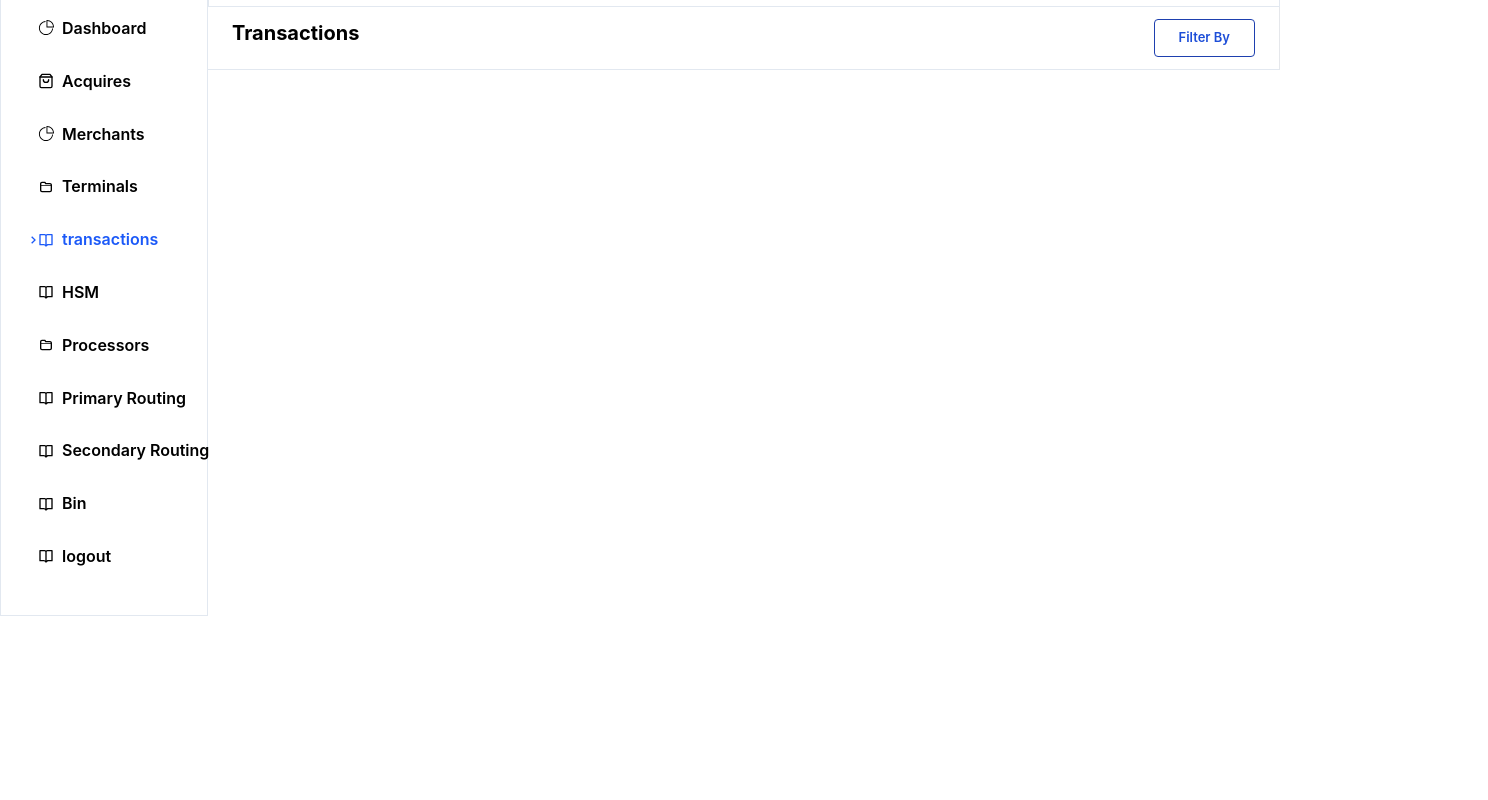
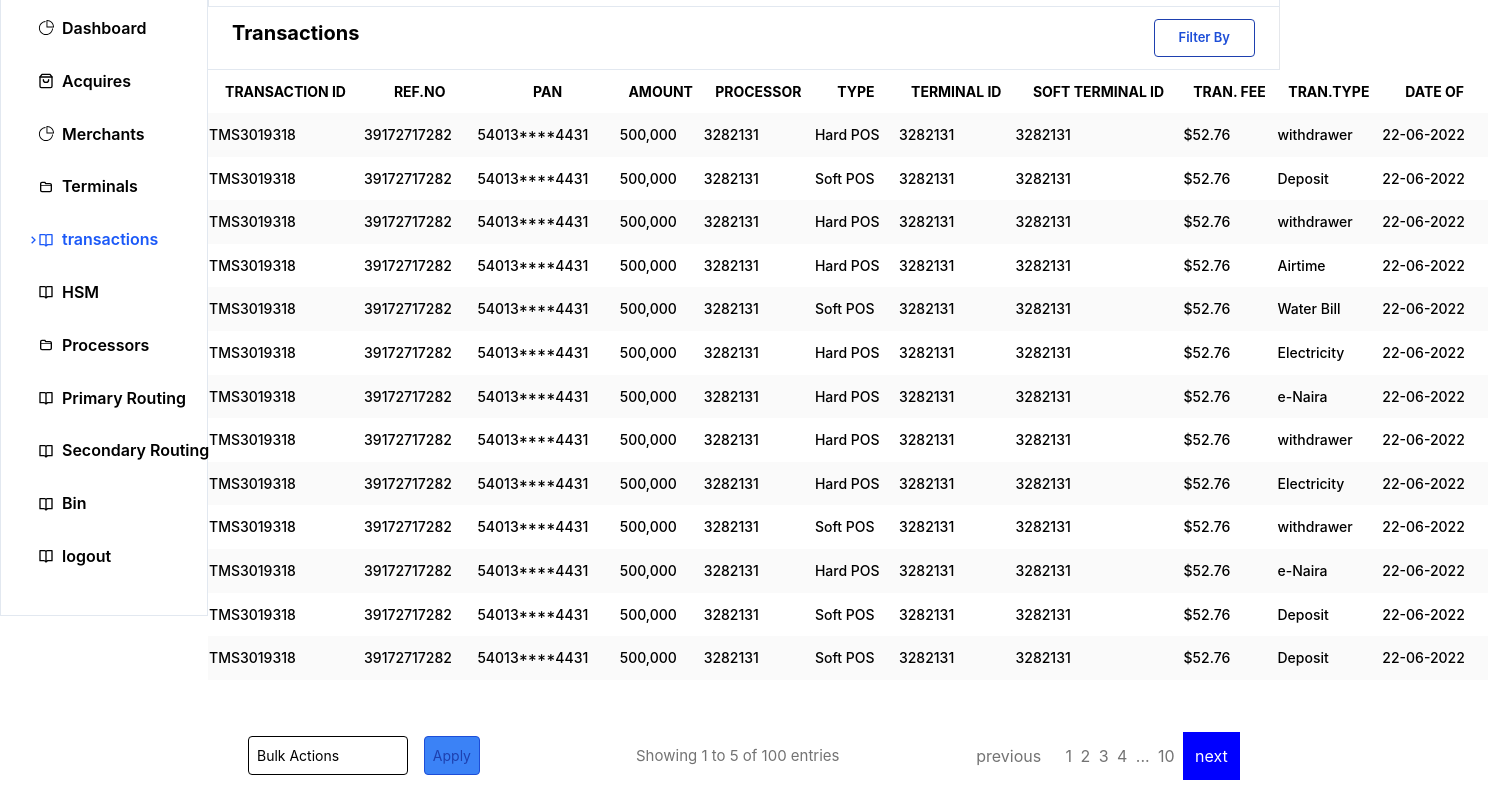
Before and after one commit to brunolotab/Tms30project, a React (Vite) app in the folder Tm30project/: page /Transactions in a window 1280 px wide. Shown: the part 55-855 px from the top of the page, 1488 px wide, since content can reach past the window. Before the commit the page ends 800 px from the top, so only its background shows below. Built offline with nearby package versions, Linux system fonts and the light colour scheme.

Commit message:
8th commits

```diff
--- /dev/null
+++ b/Tm30project/src/Components/ApplyButton/Apply.jsx
@@ -0,0 +1,14 @@
+import React from 'react'
+
+function Apply() {
+  return (
+    <div className='p-5 font-normal text-[14px] w-[17rem]'>
+        <div className='flex gap-4'>
+          <div className='p-2 border border-black rounded-[4px] w-[10rem]'> Bulk Actions</div>
+          <button className='border border-blue-700 rounded-[4px] p-2 w-25 text-blue-800 bg-blue-500'> Apply</button>
+        </div>
+      </div>
+  )
+}
+
+export default Apply
--- /dev/null
+++ b/Tm30project/src/Components/ShowPages/ShowPages.jsx
@@ -0,0 +1,35 @@
+import React from 'react'
+import { NavLink } from 'react-router-dom'
+import styled from 'styled-components'
+
+
+function ShowPages() {
+  return (
+    <Niv>
+            <div className='text-neutral-500 flex justify-between items-center float-right'>
+                <div className='text-[15px] w-[19rem]'>Showing 1 to 5 of 100 entries</div>
+                <div className='flex justify-around items-center w-[20rem] p-4'>
+                    <div><button className='p-4'>previous</button></div>
+                    <div>1</div>
+                    <div>2</div>
+                    <NavLink to={'Hsmpg3'}><div>3</div></NavLink>
+                    <NavLink to={'Hsmpg4'}><div>4</div></NavLink>
+                    <NavLink to={'Hsmpg..'}><div>...</div></NavLink>
+                    <NavLink to={'Hsmpg10'}><div>10</div></NavLink>
+                    <NavLink to={''}><div className='p-2'><button>next</button></div></NavLink>
+                </div>
+            </div>
+        </Niv>
+  )
+}
+
+export default ShowPages
+
+const Niv = styled.div`
+    a.active {
+        padding: 4px;
+        background-color: blue;
+        text-decoration: none;
+        color: #ffff;
+    }
+`
--- /dev/null
+++ b/Tm30project/src/Pages/Transactions/DataTransaction/Datatransaction.jsx
@@ -0,0 +1,16 @@
+
+export const Datatransaction = [
+    {Id: 'TMS3019318', RefNo:'39172717282', Pan:'54013****4431', Amt:'500,000',ProId:'3282131',Type:'Hard POS',TID:'3282131', STID:'3282131', Fee:'$52.76', Tfree:'withdrawer', date:'22-06-2022'},
+    {Id: 'TMS3019318', RefNo:'39172717282', Pan:'54013****4431', Amt:'500,000',ProId:'3282131',Type:'Soft POS',TID:'3282131', STID:'3282131', Fee:'$52.76', Tfree:'Deposit', date:'22-06-2022'},
+    {Id: 'TMS3019318', RefNo:'39172717282', Pan:'54013****4431', Amt:'500,000',ProId:'3282131',Type:'Hard POS',TID:'3282131', STID:'3282131', Fee:'$52.76', Tfree:'withdrawer', date:'22-06-2022'},
+    {Id: 'TMS3019318', RefNo:'39172717282', Pan:'54013****4431', Amt:'500,000',ProId:'3282131',Type:'Hard POS',TID:'3282131', STID:'3282131', Fee:'$52.76', Tfree:'Airtime', date:'22-06-2022'},
+    {Id: 'TMS3019318', RefNo:'39172717282', Pan:'54013****4431', Amt:'500,000',ProId:'3282131',Type:'Soft POS',TID:'3282131', STID:'3282131', Fee:'$52.76', Tfree:'Water Bill', date:'22-06-2022'},
+    {Id: 'TMS3019318', RefNo:'39172717282', Pan:'54013****4431', Amt:'500,000',ProId:'3282131',Type:'Hard POS',TID:'3282131', STID:'3282131', Fee:'$52.76', Tfree:'Electricity', date:'22-06-2022'},
+    {Id: 'TMS3019318', RefNo:'39172717282', Pan:'54013****4431', Amt:'500,000',ProId:'3282131',Type:'Hard POS',TID:'3282131', STID:'3282131', Fee:'$52.76', Tfree:'e-Naira', date:'22-06-2022'},
+    {Id: 'TMS3019318', RefNo:'39172717282', Pan:'54013****4431', Amt:'500,000',ProId:'3282131',Type:'Hard POS',TID:'3282131', STID:'3282131', Fee:'$52.76', Tfree:'withdrawer', date:'22-06-2022'},
+    {Id: 'TMS3019318', RefNo:'39172717282', Pan:'54013****4431', Amt:'500,000',ProId:'3282131',Type:'Hard POS',TID:'3282131', STID:'3282131', Fee:'$52.76', Tfree:'Electricity', date:'22-06-2022'},
+    {Id: 'TMS3019318', RefNo:'39172717282', Pan:'54013****4431', Amt:'500,000',ProId:'3282131',Type:'Soft POS',TID:'3282131', STID:'3282131', Fee:'$52.76', Tfree:'withdrawer', date:'22-06-2022'},
+    {Id: 'TMS3019318', RefNo:'39172717282', Pan:'54013****4431', Amt:'500,000',ProId:'3282131',Type:'Hard POS',TID:'3282131', STID:'3282131', Fee:'$52.76', Tfree:'e-Naira', date:'22-06-2022'},
+    {Id: 'TMS3019318', RefNo:'39172717282', Pan:'54013****4431', Amt:'500,000',ProId:'3282131',Type:'Soft POS',TID:'3282131', STID:'3282131', Fee:'$52.76', Tfree:'Deposit', date:'22-06-2022'},
+    {Id: 'TMS3019318', RefNo:'39172717282', Pan:'54013****4431', Amt:'500,000',ProId:'3282131',Type:'Soft POS',TID:'3282131', STID:'3282131', Fee:'$52.76', Tfree:'Deposit', date:'22-06-2022'},
+]
--- a/Tm30project/src/Pages/Transactions/Transactions.jsx
+++ b/Tm30project/src/Pages/Transactions/Transactions.jsx
@@ -1,16 +1,69 @@
 import React from 'react'
 import Navbar from '../../Components/Navbar'
+import { Datatransaction } from './DataTransaction/Datatransaction'
+import styled from 'styled-components';
+import ShowPages from '../../Components/ShowPages/ShowPages';
+import Apply from '../../Components/ApplyButton/Apply';
 
 function Transactions() {
+  const transactions = Datatransaction;
   return (
-    <div>
+    <Div>
       <Navbar/>
       <div className='flex justify-between align-middle bg-white p-3 border border-l-0 border-b-slate-200 border-t-0 px-6'  >
         <div className='font-bold text-xl'>Transactions</div>
         <div><button className=' p-6 py-2 rounded-[4px] border border-blue-800 text-blue-700 font-semibold text-[13px] '> Filter By</button></div>
       </div>
-    </div>
+      <div className='text-[14px] leading-[2.6rem] min-w-[100%] font-medium'>
+        <table className=' min-w-[100vw] py-9'>
+          <tr>
+            <th>TRANSACTION ID</th>
+            <th>REF.NO</th>
+            <th>PAN</th>
+            <th>AMOUNT</th>
+            <th>PROCESSOR</th>
+            <th>TYPE</th>
+            <th>TERMINAL ID</th>
+            <th>SOFT TERMINAL ID</th>
+            <th>TRAN. FEE</th>
+            <th>TRAN.TYPE</th>
+            <th>DATE OF</th>
+
+          </tr>
+          {
+            transactions?.map((item,id) =>{
+              return (
+                <tr key={id}>
+                  <td>{item.Id}</td>
+                  <td>{item.RefNo}</td>
+                  <td>{item.Pan}</td>
+                  <td>{item.Amt}</td>
+                  <td>{item.ProId}</td>
+                  <td>{item.Type}</td>
+                  <td>{item.TID}</td>
+                  <td>{item.STID}</td>
+                  <td>{item.Fee}</td>
+                  <td>{item.Tfree}</td>
+                  <td>{item.date}</td>
+                </tr>
+              )
+            })
+          }
+        </table>
+      </div>
+      <div className='flex justify-between  items-center px-5 mt-8 w-[100%]'>
+        <div><Apply/></div>
+        <div><ShowPages/></div>
+      </div>
+    </Div>
   )
 }
 
 export default Transactions
+
+const Div = styled.div`
+   tr:nth-child(even) {
+    background-color: #fafafa;
+    /* width: 7rem; */
+  }
+`
```
